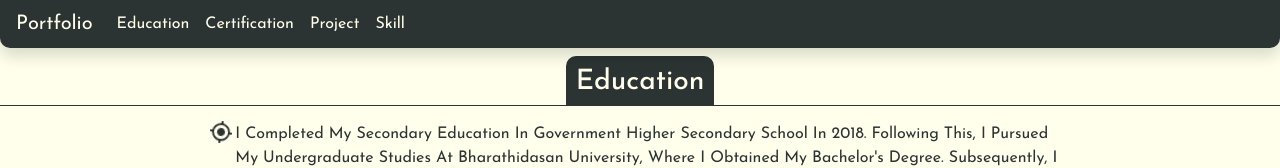
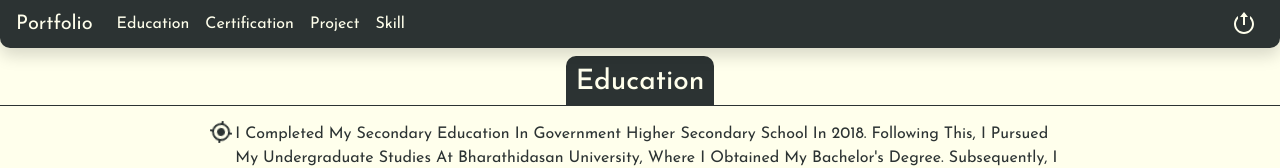
Before and after one commit to Santhosh10661/Portfolio, a React (Create React App) app: page / in a window 1280 px wide. Both pictures are taken after a click on the button "-Lets Go-". Shown: the top 168 px of the page. Built offline with nearby package versions, Linux system fonts and the light colour scheme.

Commit message:
disable hash router

```diff
--- a/src/App.js
+++ b/src/App.js
@@ -1,20 +1,20 @@
 import React, { useEffect, useState } from "react";
 import "./App.css";
 import Home from "./Home";
-import { useNavigate } from "react-router-dom";
+// import { useNavigate } from "react-router-dom";
 import UpdatePage from "./UpdatePage";
 
 function App() {
   let [newPageOpend, setNewPageOpened] = useState(false);
 
-  let navigate = useNavigate();
+  // let navigate = useNavigate();
   function handleNewPage() {
     setNewPageOpened(true);
   }
 
-  useEffect(() => {
-    navigate("/", { replace: true });
-  }, []);
+  // useEffect(() => {
+  //   navigate("/", { replace: true });
+  // }, []);
 
   return (
     <div className="container-fluid App">
--- a/src/Css/Nav.css
+++ b/src/Css/Nav.css
@@ -0,0 +1,8 @@
+.logOutIcon {
+  cursor: pointer;
+  transform: rotate(-90deg) scale(1);
+  transition: 0.3s ease-in;
+}
+.logOutIcon:hover {
+  transform: rotate(0deg) scale(1.1);
+}
--- a/src/Nav.js
+++ b/src/Nav.js
@@ -1,8 +1,11 @@
 import React, { useState } from "react";
+import "./Css/Nav.css";
 import { HiOutlineMenuAlt3 } from "react-icons/hi";
 import { IoClose } from "react-icons/io5";
+import { RiLogoutCircleRLine } from "react-icons/ri";
 
-function Nav() {
+function Nav(props) {
+  let { setNewPageOpened } = props;
   let navTextClr = { color: "#ffffec" };
   let [menuBtnClicked, setmenuBtnClicked] = useState(false);
   return (
@@ -36,10 +39,12 @@ function Nav() {
         ) : (
           <HiOutlineMenuAlt3 style={navTextClr} />
         )}
-        {/* <HiOutlineMenuAlt3 style={navTextClr} /> */}
       </button>
       <div className="collapse navbar-collapse" id="navbarNavAltMarkup">
-        <div className="navbar-nav text-center">
+        <div
+          className="navbar-nav text-center"
+          style={{ width: "100%", position: "relative" }}
+        >
           <a
             className="nav-link active"
             aria-current="page"
@@ -57,6 +62,13 @@ function Nav() {
           <a className="nav-link " href="#Skill" style={navTextClr}>
             Skill
           </a>
+          <RiLogoutCircleRLine
+            className="fs-1 nav-link logOutIcon position-absolute end-0 "
+            style={navTextClr}
+            onClick={() => {
+              setNewPageOpened(false);
+            }}
+          />
         </div>
       </div>
     </nav>
--- a/src/UpdatePage.js
+++ b/src/UpdatePage.js
@@ -7,10 +7,11 @@ import Nav from "./Nav";
 import Skill from "./Skill";
 import Footer from "./Footer";
 
-function UpdatePage() {
+function UpdatePage(props) {
+  let { setNewPageOpened } = props;
   return (
     <div className="UpdatePage text-capitalize">
-      <Nav />
+      <Nav setNewPageOpened={setNewPageOpened} />
       <Education />
       <Certification />
       <Project />
--- a/src/index.js
+++ b/src/index.js
@@ -4,15 +4,12 @@ import "./index.css";
 import App from "./App";
 import "bootstrap/dist/css/bootstrap.min.css";
 import "bootstrap/dist/js/bootstrap.min.js";
-import { BrowserRouter } from "react-router-dom";
 import reportWebVitals from "./reportWebVitals";
 
 const root = ReactDOM.createRoot(document.getElementById("root"));
 root.render(
   <React.StrictMode>
-    <BrowserRouter>
-      <App />
-    </BrowserRouter>
+    <App />
   </React.StrictMode>
 );
 
```
